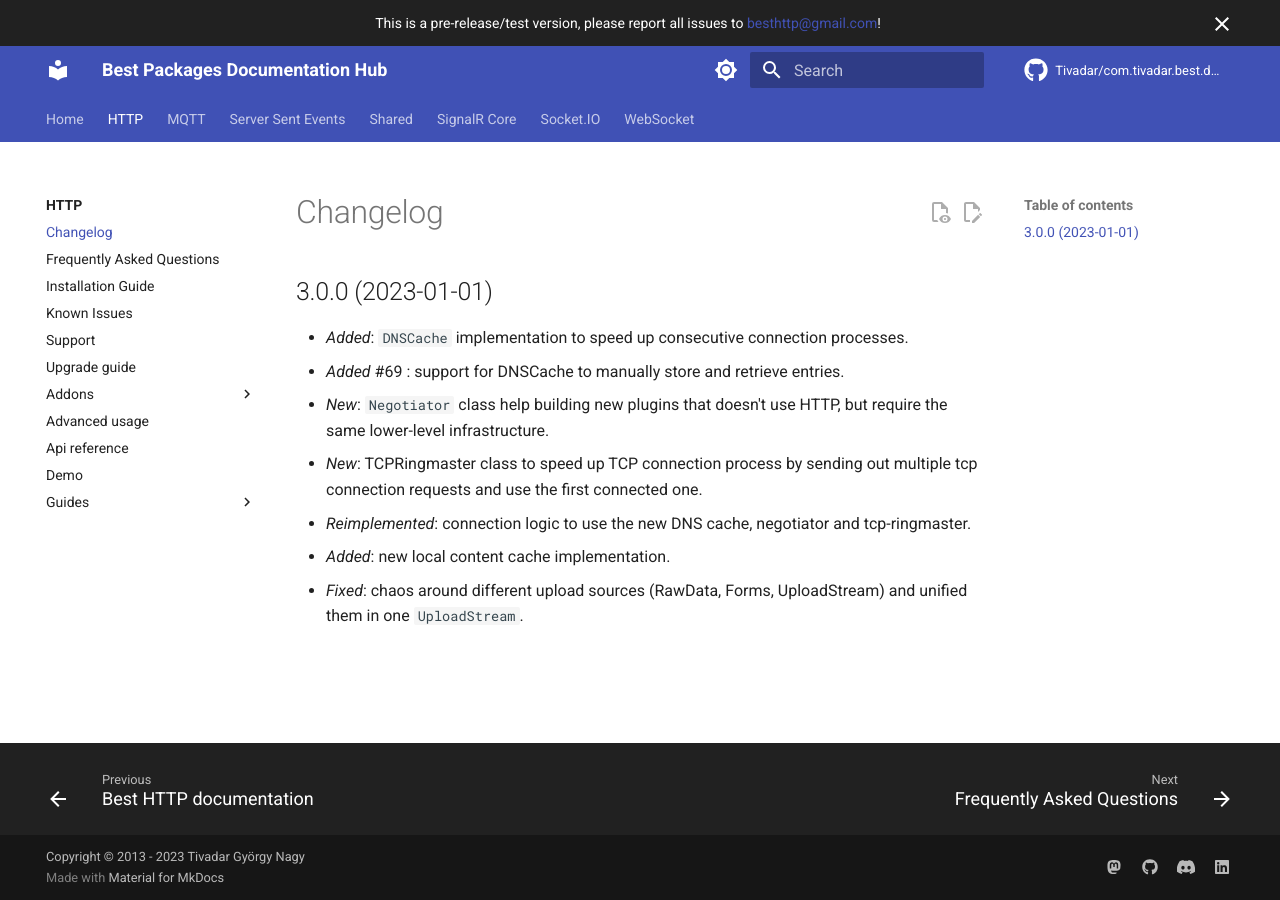
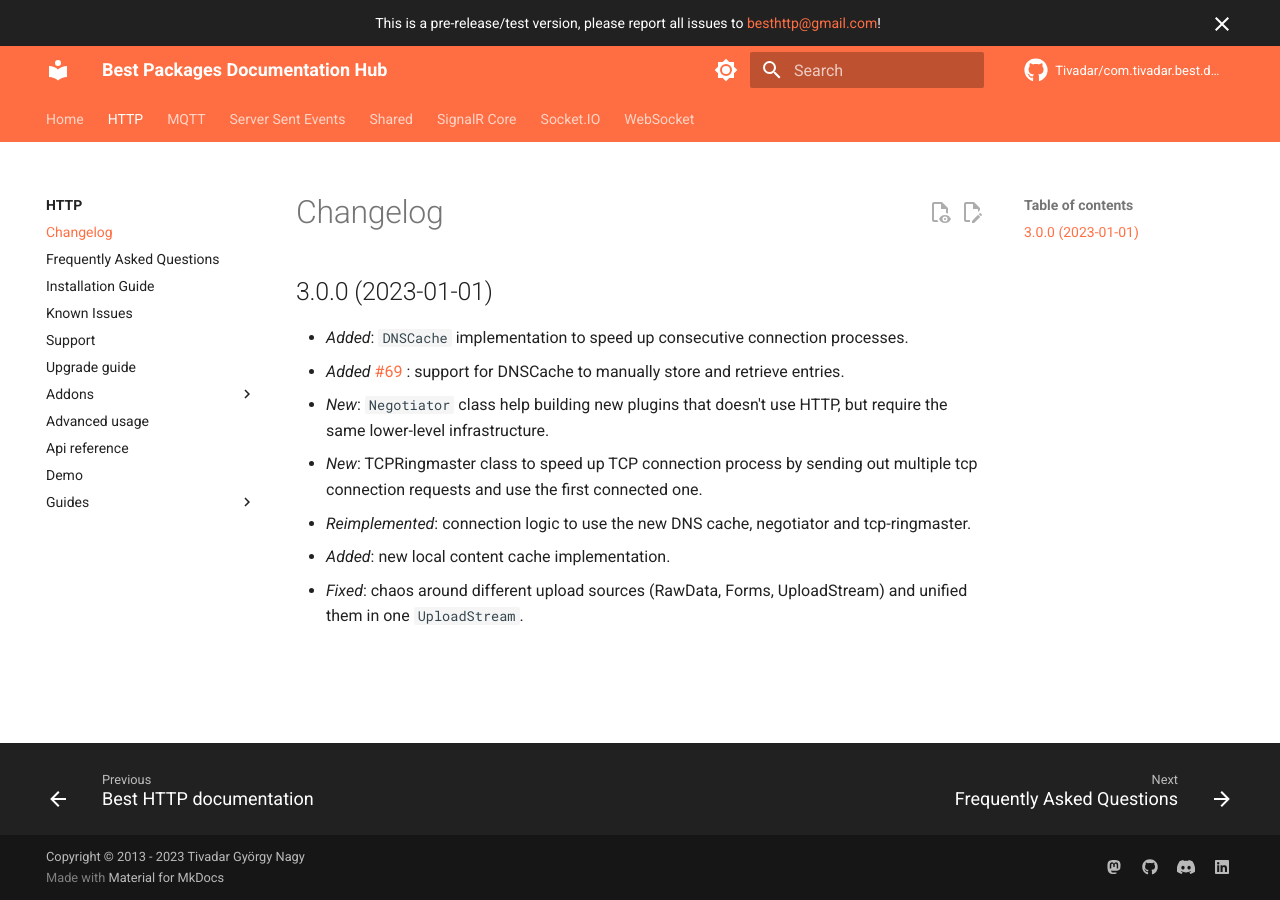
Before and after one commit to Benedicht/com.tivadar.best.documentation, an MkDocs documentation site: the page built from docs/HTTP/changelog.md, in a window 1280 px wide. Built offline with MkDocs 1.6.1 and Material for MkDocs 9.7.7, drawn with Linux system fonts in a browser that asks for light colours; comment, search, counter and statistics services are not loaded; part of the change alters nothing that is shown.

Commit message:
Added mkdocs-minify-plugin and related changes in mkdocs.yml

```diff
--- a/mkdocs.yml
+++ b/mkdocs.yml
@@ -66,12 +66,14 @@ theme:
         # Palette toggle for light mode
         - media: "(prefers-color-scheme: light)"
           scheme: default
+          primary: deep orange
           toggle:
             icon: material/brightness-7
             name: Switch to dark mode
 
         # Palette toggle for dark mode
         - media: "(prefers-color-scheme: dark)"
+          primary: brown
           scheme: slate
           toggle:
             icon: material/brightness-4
@@ -81,6 +83,16 @@ theme:
 plugins:
     # https://squidfunk.github.io/mkdocs-material/setup/setting-up-site-search/
     - search
+
+    # https://github.com/byrnereese/mkdocs-minify-plugin
+    - minify:
+        minify_html: true
+        minify_js: true
+        minify_css: true
+        htmlmin_opts:
+            remove_comments: true
+            remove_empty_space: true
+            reduce_boolean_attributes: true
 
 # Additional Configuration
 extra:
@@ -127,14 +139,27 @@ markdown_extensions:
     - pymdownx.tilde
     - pymdownx.critic
     - pymdownx.details
+    - pymdownx.smartsymbols
+
+    # https://github.com/squidfunk/mkdocs-material/issues/4988
+    # https://facelessuser.github.io/pymdown-extensions/extensions/magiclink/
+    - pymdownx.magiclink:
+        normalize_issue_symbols: true
+        repo_url_shorthand: true
+        user: Benedicht
+        repo: BestHTTP-Issues
 
     # https://squidfunk.github.io/mkdocs-material/setup/extensions/python-markdown-extensions/#highlight
     # https://squidfunk.github.io/mkdocs-material/reference/code-blocks/#code-blocks
+    # https://facelessuser.github.io/pymdown-extensions/extensions/highlight/
     - pymdownx.highlight:
+        pygments_style: rrt
         use_pygments: true
         pygments_lang_class: true
         anchor_linenums: true
         line_spans: __span
+        linenums: true
+        auto_title: true
     - pymdownx.inlinehilite
     - pymdownx.snippets
     - pymdownx.superfences
--- a/requirements.txt
+++ b/requirements.txt
@@ -1 +1,2 @@
 mkdocs-material
+mkdocs-minify-plugin
```
